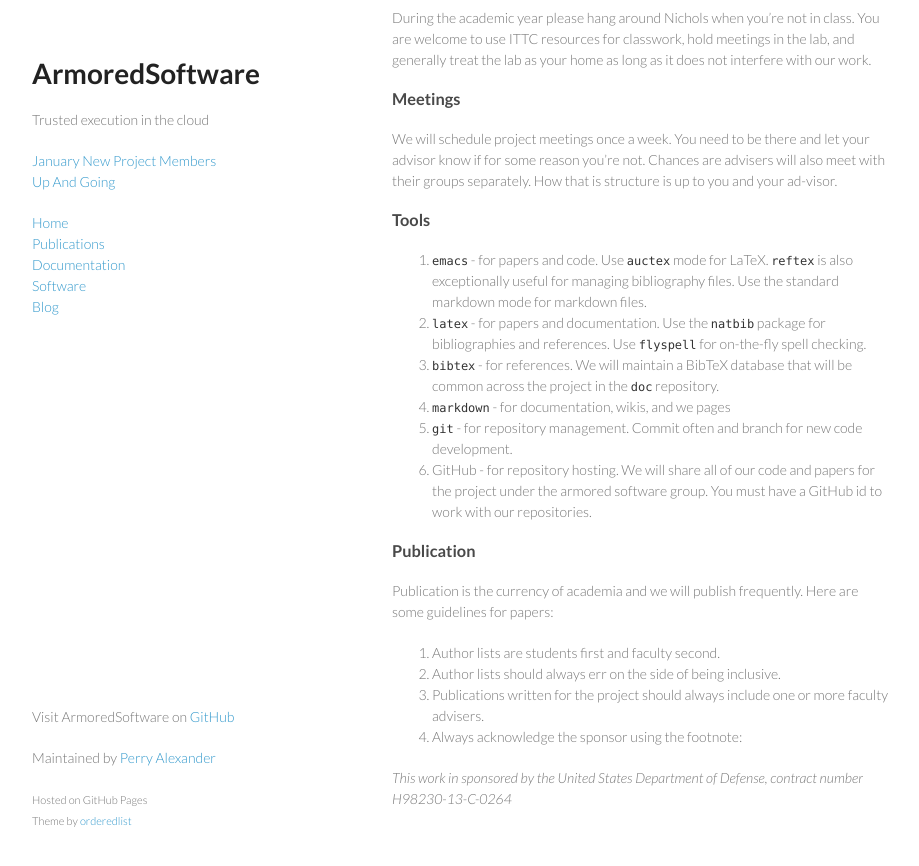
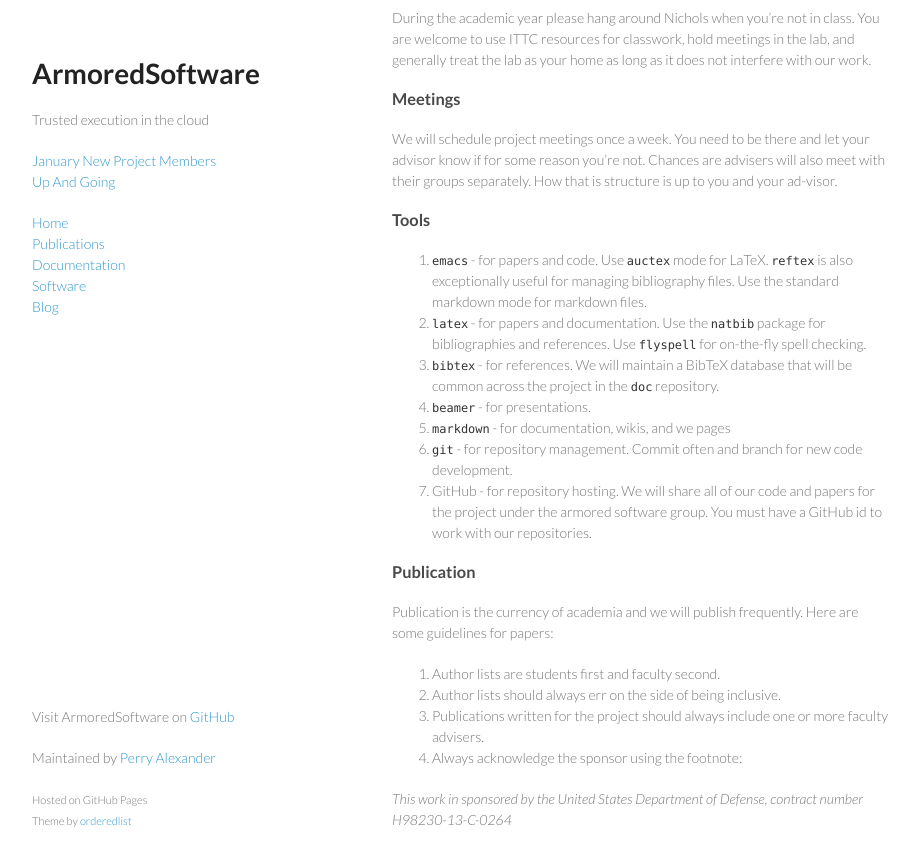
Before and after one commit to armoredsoftware/armoredsoftware.github.io, a Jekyll site: the page built from documentation.md, in a window 1280 px wide and 900 px high, scrolled down 1736 px. Shown: the top 866 px of the window, without its empty margins (178-1097 px from the left). Built offline with Jekyll 4.4.1, drawn with Linux system fonts in a browser that asks for light colours.

Commit message:
adding student instructions

```diff
--- a/documentation.md
+++ b/documentation.md
@@ -108,6 +108,7 @@ for bibliographies and references.  Use `flyspell` for on-the-fly
 spell checking.
 1. `bibtex` - for references.  We will maintain a BibTeX database that
 will be common across the project in the `doc` repository.
+1. `beamer` - for presentations.
 1. `markdown` - for documentation, wikis, and we pages
 1. `git` - for repository management.  Commit often and branch for new
 code development.
```
